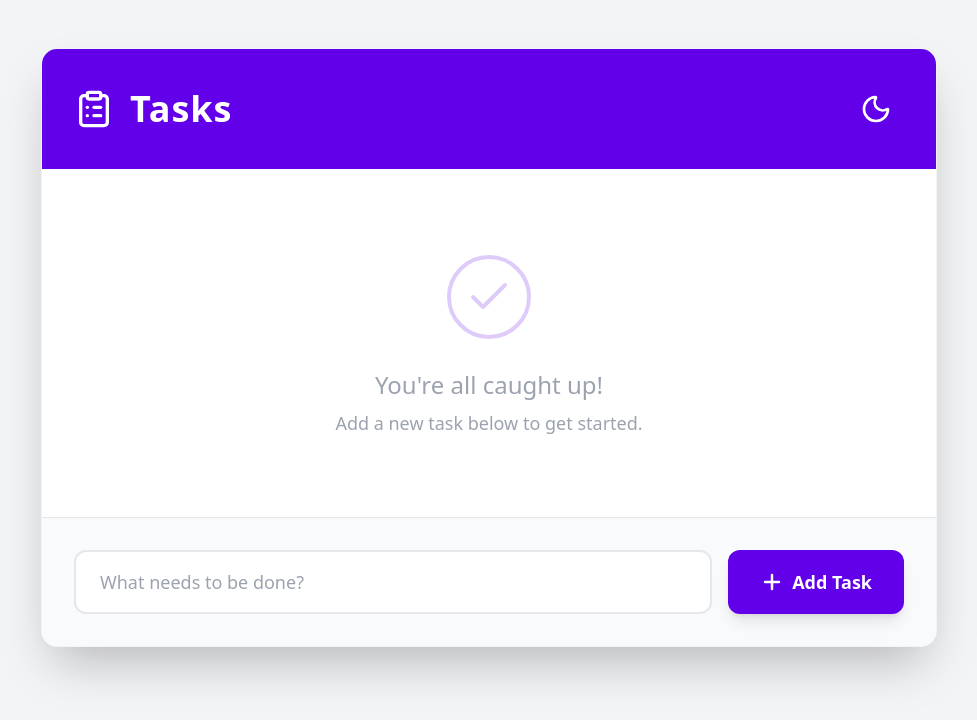
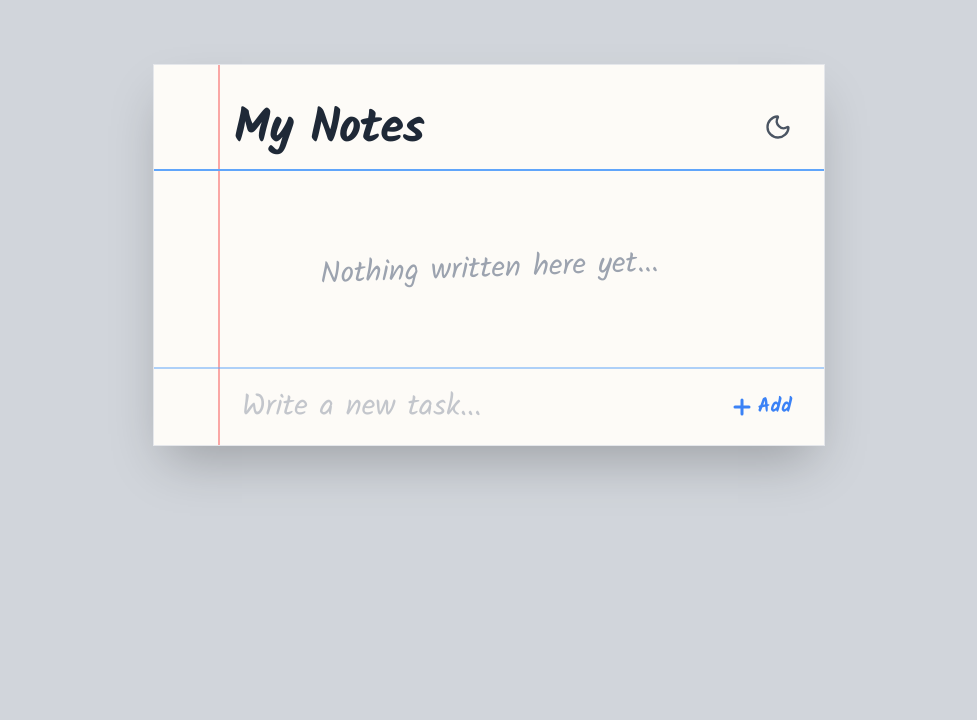
Before and after one commit to its-sorakun/todolist, a React (Vite) app: page / in a window 1280 px wide. Shown: the top 720 px of the page, without its empty margins (151-1128 px from the left). Built offline with nearby package versions, Linux system fonts and the light colour scheme.

Commit message:
style:overhaul layout to mimic a notebook paper using structural borders and google fonts

```diff
--- a/index.html
+++ b/index.html
@@ -4,7 +4,9 @@
     <meta charset="UTF-8" />
     <link rel="icon" type="image/svg+xml" href="/favicon.svg" />
     <meta name="viewport" content="width=device-width, initial-scale=1.0" />
-    <title>Beautiful ToDo</title>
+    <title>Notebook ToDo</title>
+    <!-- Handwriting font for the paper aesthetic -->
+    <link href="https://fonts.googleapis.com/css2?family=Kalam:wght@300;400;700&display=swap" rel="stylesheet">
     <script src="https://cdn.tailwindcss.com"></script>
     <script>
       tailwind.config = {
@@ -12,15 +14,18 @@
         theme: {
           extend: {
             colors: {
-              primary: '#6200ea',
-              'primary-hover': '#7c4dff',
+              primary: '#3b82f6', // Blueprint blue
+              'primary-hover': '#2563eb',
+            },
+            fontFamily: {
+              paper: ['Kalam', 'cursive'],
             }
           }
         }
       }
     </script>
   </head>
-  <body class="bg-gray-100 text-gray-900 dark:bg-gray-900 dark:text-gray-100 transition-colors duration-300 font-sans">
+  <body class="bg-gray-300 text-gray-900 dark:bg-gray-950 dark:text-gray-100 transition-colors duration-300 font-sans">
     <div id="root"></div>
     <script type="module" src="/src/main.jsx"></script>
   </body>
--- a/src/App.jsx
+++ b/src/App.jsx
@@ -65,8 +65,17 @@ export default function App() {
   };
 
   return (
-    <div className="min-h-screen flex justify-center items-start pt-4 sm:pt-12 px-2 sm:px-4 pb-12">
-      <div className="w-full max-w-4xl bg-white dark:bg-gray-800 rounded-xl sm:rounded-2xl shadow-2xl overflow-hidden flex flex-col transition-colors duration-300 border border-gray-100 dark:border-gray-700">
+    <div className="min-h-screen flex justify-center items-start pt-6 sm:pt-16 px-2 sm:px-6 pb-12 overflow-hidden">
+      {/*
+        This is the main "Sheet of Paper".
+        Notice the absolute positioned red line that simulates the margin.
+      */}
+      <div className="w-full max-w-2xl bg-[#fdfbf7] dark:bg-slate-800 shadow-2xl relative transition-colors duration-300 font-paper text-xl border border-gray-200 dark:border-slate-700">
+
+        {/* The Red Margin Line typical of notebook paper */}
+        <div className="absolute top-0 bottom-0 left-12 sm:left-16 w-[2px] bg-red-400 dark:bg-red-800 opacity-60 pointer-events-none z-0"></div>
+
+        <div className="relative z-10 flex flex-col h-full">
           <Header darkMode={darkMode} setDarkMode={setDarkMode} />
 
           <ToDoList
@@ -76,25 +85,26 @@ export default function App() {
             editItem={editItem}
           />
 
-        <div className="p-4 sm:p-8 bg-gray-50 dark:bg-gray-900 border-t border-gray-200 dark:border-gray-700 transition-colors duration-300">
-          <form className="flex flex-col sm:flex-row space-y-3 sm:space-y-0 sm:space-x-4" onSubmit={handleAdd}>
+          <div className="border-t-2 border-blue-400/50 dark:border-blue-700/50 transition-colors duration-300">
+            <form className="flex items-center space-x-2 pl-16 sm:pl-20 pr-4 py-4" onSubmit={handleAdd}>
               <input
                 type="text"
-              className="flex-grow px-4 py-3 sm:px-6 sm:py-4 bg-white dark:bg-gray-800 border-2 border-gray-200 dark:border-gray-700 rounded-lg sm:rounded-xl text-base sm:text-lg outline-none focus:border-primary dark:focus:border-primary transition-colors text-gray-900 dark:text-gray-100 placeholder-gray-400"
-              placeholder="What needs to be done?"
+                className="flex-grow px-2 py-1 bg-transparent outline-none text-2xl sm:text-3xl text-gray-800 dark:text-gray-200 placeholder-gray-400/60 dark:placeholder-gray-500/60"
+                placeholder="Write a new task..."
                 value={inputValue}
                 onChange={(e) => setInputValue(e.target.value)}
               />
               <button
                 type="submit"
-              className="px-6 py-3 sm:px-8 sm:py-4 bg-primary hover:bg-primary-hover text-white rounded-lg sm:rounded-xl font-semibold text-base sm:text-lg shadow-lg hover:shadow-xl transition-all transform hover:-translate-y-0.5 flex items-center justify-center space-x-2 focus:outline-none focus:ring-4 focus:ring-primary/30"
+                className="px-4 py-2 text-primary hover:text-primary-hover font-bold text-xl transition-colors focus:outline-none flex items-center gap-1"
               >
-              <Plus className="w-5 h-5 sm:w-6 sm:h-6" strokeWidth={2.5} />
-              <span>Add Task</span>
+                <Plus strokeWidth={3} className="w-6 h-6" />
+                <span className="hidden sm:inline">Add</span>
               </button>
             </form>
           </div>
         </div>
       </div>
+    </div>
   );
 }
--- a/src/components/Header.jsx
+++ b/src/components/Header.jsx
@@ -1,22 +1,17 @@
-import { ClipboardList, Sun, Moon } from 'lucide-react';
+import { Sun, Moon } from 'lucide-react';
 
 export default function Header({ darkMode, setDarkMode }) {
   return (
-    <header className="bg-primary text-white p-5 sm:p-8 flex justify-between items-center transition-colors duration-300">
-      <h1 className="text-2xl sm:text-4xl font-bold tracking-wide flex items-center gap-3 sm:gap-4">
-        <ClipboardList className="w-7 h-7 sm:w-10 sm:h-10" />
-        Tasks
+    <header className="flex justify-between items-end pl-16 sm:pl-20 pr-6 pt-10 pb-4 border-b-2 border-blue-400 dark:border-blue-700/80 transition-colors duration-300">
+      <h1 className="text-4xl sm:text-5xl font-bold tracking-tight text-gray-800 dark:text-gray-100">
+        My Notes
       </h1>
       <button
         onClick={() => setDarkMode(!darkMode)}
-        className="p-2 sm:p-3 rounded-full hover:bg-white/20 transition-colors focus:outline-none focus:ring-4 focus:ring-white/30"
+        className="p-2 mb-1 rounded-full hover:bg-gray-200 dark:hover:bg-slate-700 transition-colors focus:outline-none text-gray-600 dark:text-gray-400"
         aria-label="Toggle dark mode"
       >
-        {darkMode ? (
-          <Sun className="w-6 h-6 sm:w-8 sm:h-8" />
-        ) : (
-          <Moon className="w-6 h-6 sm:w-8 sm:h-8" />
-        )}
+        {darkMode ? <Sun className="w-6 h-6 sm:w-7 sm:h-7" /> : <Moon className="w-6 h-6 sm:w-7 sm:h-7" />}
       </button>
     </header>
   );
--- a/src/components/ToDoItem.jsx
+++ b/src/components/ToDoItem.jsx
@@ -1,5 +1,5 @@
 import { useState } from 'react';
-import { Check, Pencil, Trash2 } from 'lucide-react';
+import { Pencil, Trash2, Check, Circle } from 'lucide-react';
 
 export default function ToDoItem({ item, toggleComplete, deleteItem, editItem }) {
   const [isEditing, setIsEditing] = useState(false);
@@ -17,32 +17,36 @@ export default function ToDoItem({ item, toggleComplete, deleteItem, editItem })
 
   return (
     <li
-      className={`group flex flex-col sm:flex-row items-start sm:items-center p-4 sm:p-5 bg-white dark:bg-gray-800 rounded-lg sm:rounded-xl border border-gray-100 dark:border-gray-700 shadow-sm transition-all duration-200 ${
+      className={`group flex items-center pl-16 sm:pl-20 pr-4 sm:pr-6 py-3 sm:py-4 border-b border-blue-200 dark:border-blue-800/50 transition-all duration-200 ${
         item.completed
-          ? 'opacity-60 bg-gray-50 dark:bg-gray-800/80'
-          : 'hover:shadow-md sm:hover:-translate-y-0.5 hover:border-primary/30'
+          ? 'opacity-70'
+          : 'hover:bg-blue-50/40 dark:hover:bg-blue-900/20'
       }`}
     >
-      <div className="flex items-center w-full sm:w-auto flex-grow mb-3 sm:mb-0">
-        {/* Checkbox (Custom) */}
+      <div className="flex items-center w-full flex-grow">
+        {/* Hand-drawn style checkbox toggle */}
         <button
           onClick={() => toggleComplete(item.id)}
-          className={`flex-shrink-0 w-6 h-6 sm:w-8 sm:h-8 mr-3 sm:mr-5 rounded-full border-2 flex items-center justify-center transition-all duration-200 focus:outline-none focus:ring-4 focus:ring-primary/30 ${
+          className={`flex-shrink-0 mr-4 focus:outline-none transition-colors ${
             item.completed
-              ? 'bg-primary border-primary text-white shadow-sm'
-              : 'border-gray-300 dark:border-gray-500 text-transparent hover:border-primary dark:hover:border-primary hover:bg-primary/5'
+              ? 'text-primary'
+              : 'text-gray-300 dark:text-gray-600 hover:text-primary dark:hover:text-primary'
           }`}
           aria-label={item.completed ? "Mark as incomplete" : "Mark as complete"}
         >
-          <Check className="w-4 h-4 sm:w-5 sm:h-5" strokeWidth={3} />
+          {item.completed ? (
+            <Check className="w-6 h-6 sm:w-7 sm:h-7" strokeWidth={3} />
+          ) : (
+            <Circle className="w-6 h-6 sm:w-7 sm:h-7" strokeWidth={2} />
+          )}
         </button>
 
         {/* Content */}
-        <div className="flex-grow">
+        <div className="flex-grow min-w-0">
           {isEditing ? (
             <input
               type="text"
-              className="w-full bg-white dark:bg-gray-900 text-gray-900 dark:text-gray-100 px-3 py-2 sm:px-4 sm:py-2 border-2 border-blue-500 rounded-md sm:rounded-lg outline-none focus:ring-4 focus:ring-blue-500/20 transition-all text-base sm:text-lg shadow-inner"
+              className="w-full bg-transparent text-gray-900 dark:text-gray-100 outline-none focus:border-b-2 focus:border-primary transition-all text-xl sm:text-2xl"
               value={editText}
               onChange={(e) => setEditText(e.target.value)}
               onKeyDown={(e) => e.key === 'Enter' && handleEditSubmit()}
@@ -51,10 +55,11 @@ export default function ToDoItem({ item, toggleComplete, deleteItem, editItem })
             />
           ) : (
             <span
-              className={`text-lg sm:text-xl transition-all duration-200 block break-words ${
+              className={`text-xl sm:text-2xl transition-all duration-200 block break-words ${
                 item.completed
-                  ? 'line-through text-gray-400 dark:text-gray-500'
-                  : 'text-gray-700 dark:text-gray-200 font-medium'
+                  // Scribble-out effect for completed items
+                  ? 'line-through decoration-wavy decoration-2 decoration-gray-400 dark:decoration-gray-500 text-gray-500 dark:text-gray-400'
+                  : 'text-gray-800 dark:text-gray-200'
               }`}
             >
               {item.text}
@@ -64,22 +69,22 @@ export default function ToDoItem({ item, toggleComplete, deleteItem, editItem })
       </div>
 
       {/* Actions */}
-      <div className="flex items-center space-x-2 self-end sm:self-center mt-1 sm:mt-0 sm:ml-4">
+      <div className="flex items-center space-x-1 sm:space-x-2 ml-4 opacity-100 sm:opacity-0 group-hover:opacity-100 transition-opacity duration-200">
         {!isEditing && (
           <button
             onClick={() => setIsEditing(true)}
-            className="p-2 sm:p-3 text-blue-500 dark:text-blue-400 bg-blue-50/50 dark:bg-blue-900/10 hover:bg-blue-100 dark:hover:bg-blue-900/40 rounded-lg transition-colors focus:outline-none focus:ring-2 focus:ring-blue-500/50"
+            className="p-2 text-blue-500 dark:text-blue-400 hover:text-blue-700 dark:hover:text-blue-300 transition-colors focus:outline-none"
             title="Edit"
           >
-            <Pencil className="w-5 h-5 sm:w-5 sm:h-5" />
+            <Pencil className="w-5 h-5 sm:w-6 sm:h-6" strokeWidth={1.5} />
           </button>
         )}
         <button
           onClick={() => deleteItem(item.id)}
-          className="p-2 sm:p-3 text-red-500 dark:text-red-400 bg-red-50/50 dark:bg-red-900/10 hover:bg-red-100 dark:hover:bg-red-900/40 rounded-lg transition-colors focus:outline-none focus:ring-2 focus:ring-red-500/50"
+          className="p-2 text-red-500 dark:text-red-400 hover:text-red-700 dark:hover:text-red-300 transition-colors focus:outline-none"
           title="Delete"
         >
-          <Trash2 className="w-5 h-5 sm:w-5 sm:h-5" />
+          <Trash2 className="w-5 h-5 sm:w-6 sm:h-6" strokeWidth={1.5} />
         </button>
       </div>
     </li>
--- a/src/components/ToDoList.jsx
+++ b/src/components/ToDoList.jsx
@@ -1,20 +1,17 @@
 import ToDoItem from './ToDoItem';
-import { CheckCircle2 } from 'lucide-react';
 
 export default function ToDoList({ items, toggleComplete, deleteItem, editItem }) {
   if (items.length === 0) {
     return (
-      <div className="flex-grow flex flex-col items-center justify-center py-12 sm:py-20 px-4 text-gray-400 dark:text-gray-500">
-        <CheckCircle2 className="w-16 h-16 sm:w-24 sm:h-24 mb-4 sm:mb-6 text-primary opacity-20" strokeWidth={1} />
-        <p className="text-xl sm:text-2xl font-medium mb-1 sm:mb-2 text-center">You're all caught up!</p>
-        <p className="text-base sm:text-lg text-center">Add a new task below to get started.</p>
+      <div className="flex-grow flex flex-col items-center justify-center py-20 px-16 sm:px-20 text-gray-400 dark:text-gray-500">
+        <p className="text-2xl sm:text-3xl text-center transform -rotate-2">Nothing written here yet...</p>
       </div>
     );
   }
 
   return (
-    <div className="flex-grow overflow-y-auto max-h-[60vh] p-4 sm:p-6 custom-scrollbar">
-      <ul className="space-y-3 sm:space-y-4">
+    <div className="flex-grow overflow-y-auto max-h-[65vh] custom-scrollbar">
+      <ul className="flex flex-col">
         {items.map((item) => (
           <ToDoItem
             key={item.id}
```
Lines whose indentation alone changed are shown as unchanged.
